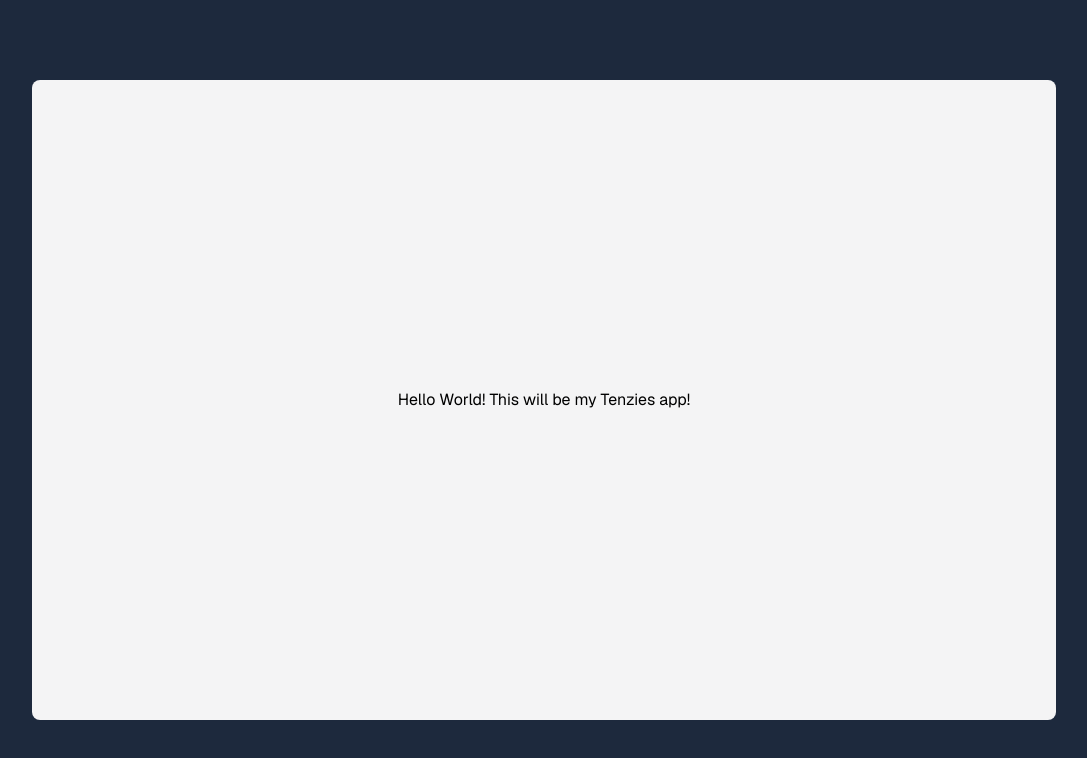
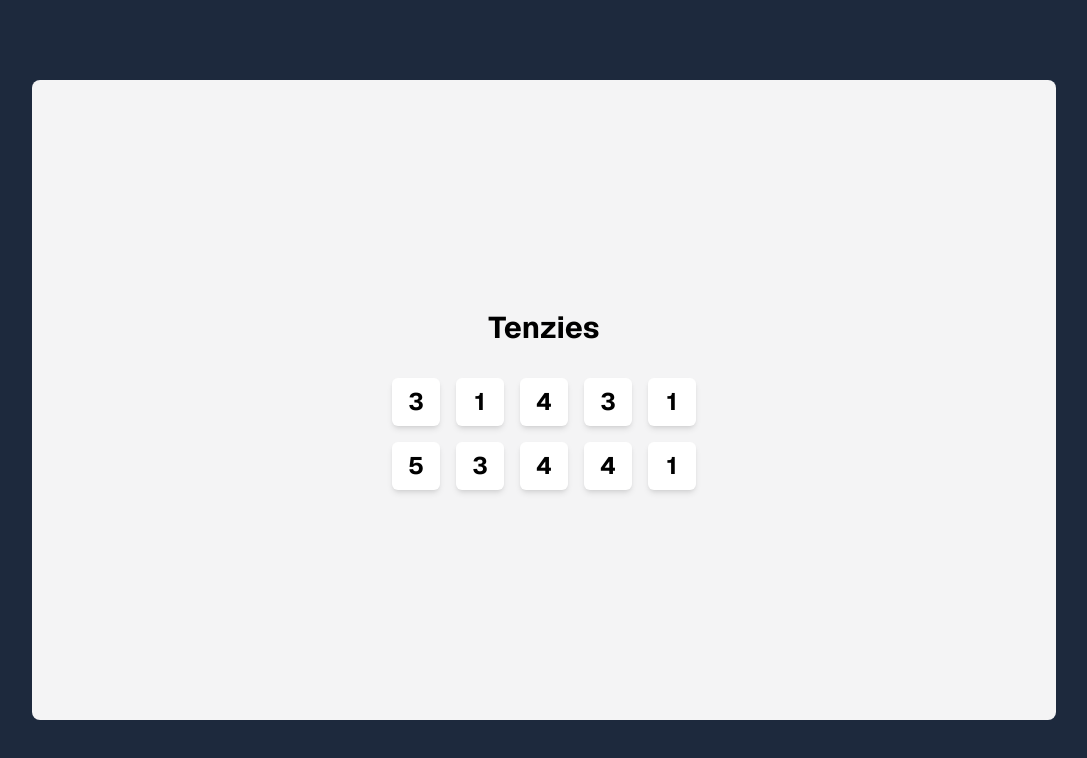
Before and after one commit to anreyw/tenzies, a Next.js app: page / in a window 1280 px wide. Shown: the top 758 px of the page, without its empty margins (96-1183 px from the left). Built offline with nearby package versions, Linux system fonts and the light colour scheme.

Commit message:
Added Die components to main page.

```diff
--- a/app/layout.tsx
+++ b/app/layout.tsx
@@ -19,7 +19,8 @@ export default function RootLayout({
   return (
     <html lang="en" className={geist.className}>
       <body className="flex items-center justify-center h-screen bg-slate-800">
-	<main className="bg-zinc-100 size-4/5 rounded-lg flex items-center justify-center">
+	<main className="bg-zinc-100 size-4/5 rounded-lg flex flex-col items-center justify-center gap-8">
+	  <h1 className="text-3xl font-bold">Tenzies</h1>
           {children}
 	</main>
       </body>
--- a/app/page.tsx
+++ b/app/page.tsx
@@ -1,3 +1,34 @@
+'use client'
+
+import Die from '@/app/ui/die'
+import { useState, useEffect } from 'react'
+
+// useEffect is needed to prevent a client-server mismatch that is
+// caused by random number generator running before *and* after
+// hydration.  I suspect that there is a better way of doing this that
+// probably involves using the dynamic componenp import and no ssr.
+
 export default function Home() {
-  return <h1>Hello World!  This will be my Tenzies app!</h1>
+  const [diceNums, setDiceNums] = useState([1,1,1,1,1,1,1,1,1,1,])
+  const [isClient, setIsClient] = useState(false)
+
+  useEffect(() => {
+    // This only runs on the client after hydration
+    setDiceNums(generateNums())
+    setIsClient(true)
+  }, [])
+
+  function generateNums() {
+    return Array.from({length: 10}, item => Math.ceil(Math.random() * 5))
+  }
+
+  const dice = diceNums.map(num => (
+    <Die value={num} />
+  ))
+
+  return (
+    <div className="grid grid-cols-2 md:grid-cols-5 gap-4">
+      {dice}
+    </div>
+  )
 }
--- /dev/null
+++ b/app/ui/die.tsx
@@ -0,0 +1,5 @@
+export default function Die(props) {
+  return (
+    <button className="size-12 bg-white rounded-md shadow-md text-2xl font-bold">{props.value}</button>
+  )
+}
```
Also changed, not shown: package.json (+5 -5 lines), 1 other file (tests, documents, lock files or other folders).
